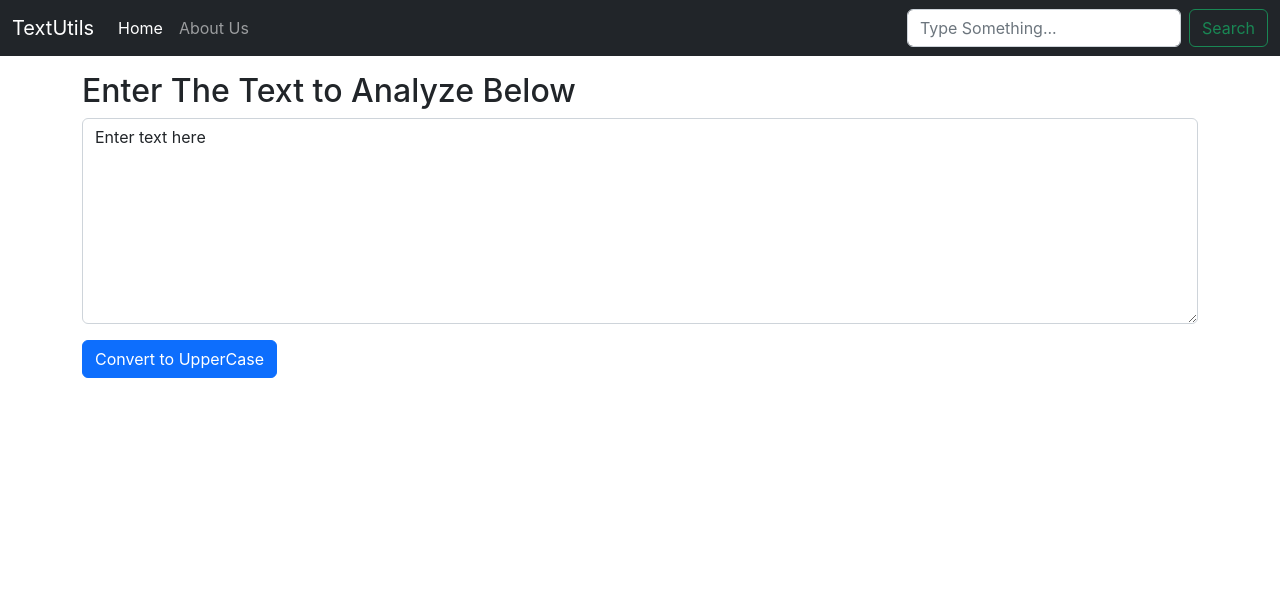
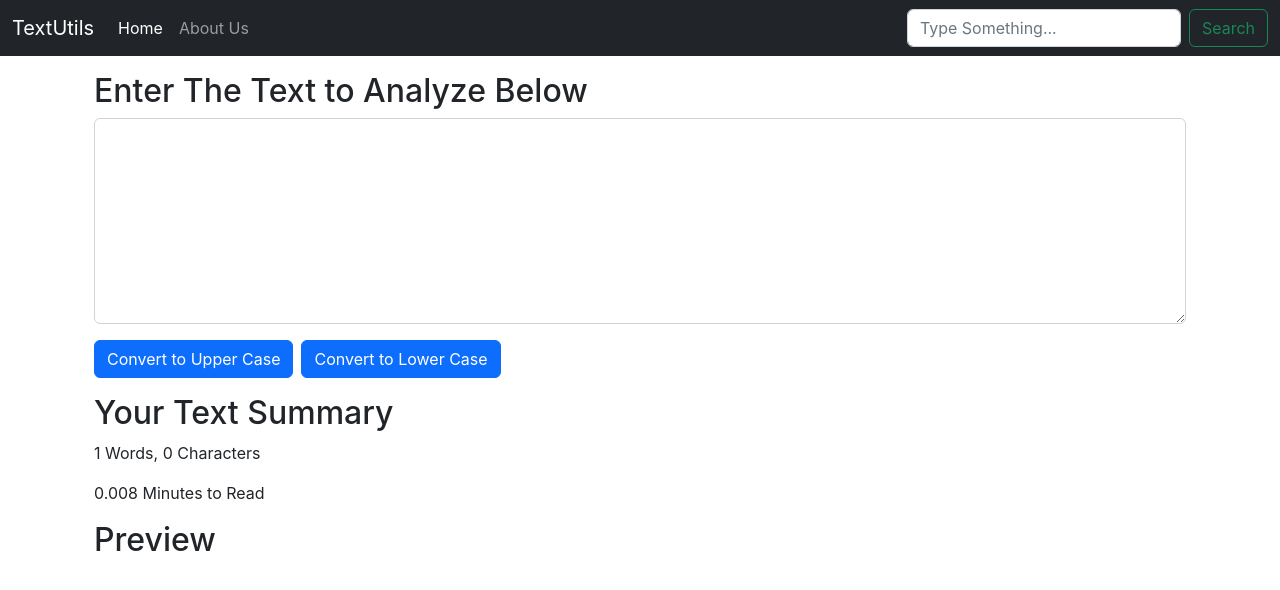
Before and after one commit to DurvAcee/openText, a React (Create React App) app in the folder my-app/: page / in a window 1280 px wide. Shown: the top 590 px of the page. Built offline with nearby package versions, Linux system fonts and the light colour scheme.

Commit message:
Added more functionality to TextForm

```diff
--- a/my-app/src/components/TextForm.js
+++ b/my-app/src/components/TextForm.js
@@ -3,9 +3,9 @@
 
 
 export default function TextForm(props) {
-    const [text, setText] = useState('Enter text here');
+    const [text, setText] = useState('');
 
-    const handleOnClick = () =>{
+    const handleUpperCase = () =>{
         setText(text.toUpperCase());
     }
 
@@ -13,13 +13,28 @@
         setText(event.target.value);
     }
 
+    const handleLowerCase = () =>{
+        setText(text.toLowerCase());
+    }
+
     return (
-        <div>
+        <>
+        <div className="container">
             <h2>{props.heading}</h2>
             <div class="mb-3">
                 <textarea className="form-control" id="myTextBox" value={text} onChange={handleOnChange} rows="8"></textarea>
             </div>
-            <button className="btn btn-primary" onClick={handleOnClick}>Convert to UpperCase</button>
+            <button className="btn btn-primary" onClick={handleUpperCase}>Convert to Upper Case</button>
+            <button className="btn btn-primary mx-2" onClick={handleLowerCase}>Convert to Lower Case</button>
         </div>
+
+        <div className="container my-3">
+            <h2> Your Text Summary</h2>
+            <p> {text.split(" ").length} Words, {text.length} Characters</p>
+            <p> {0.008 * text.split(" ").length} Minutes to Read</p>
+            <h2>Preview</h2>
+            <p>{text}</p>
+        </div>
+        </>
     )
 }
```
